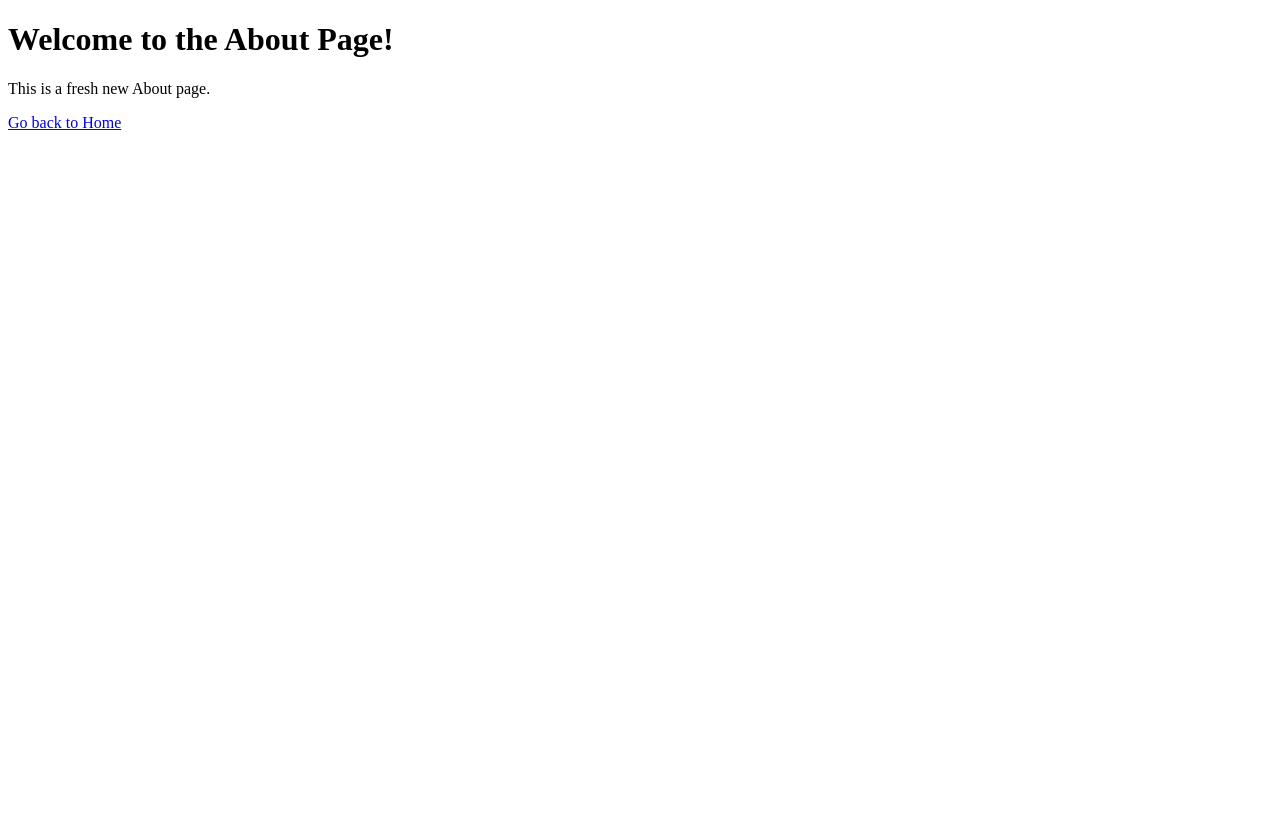
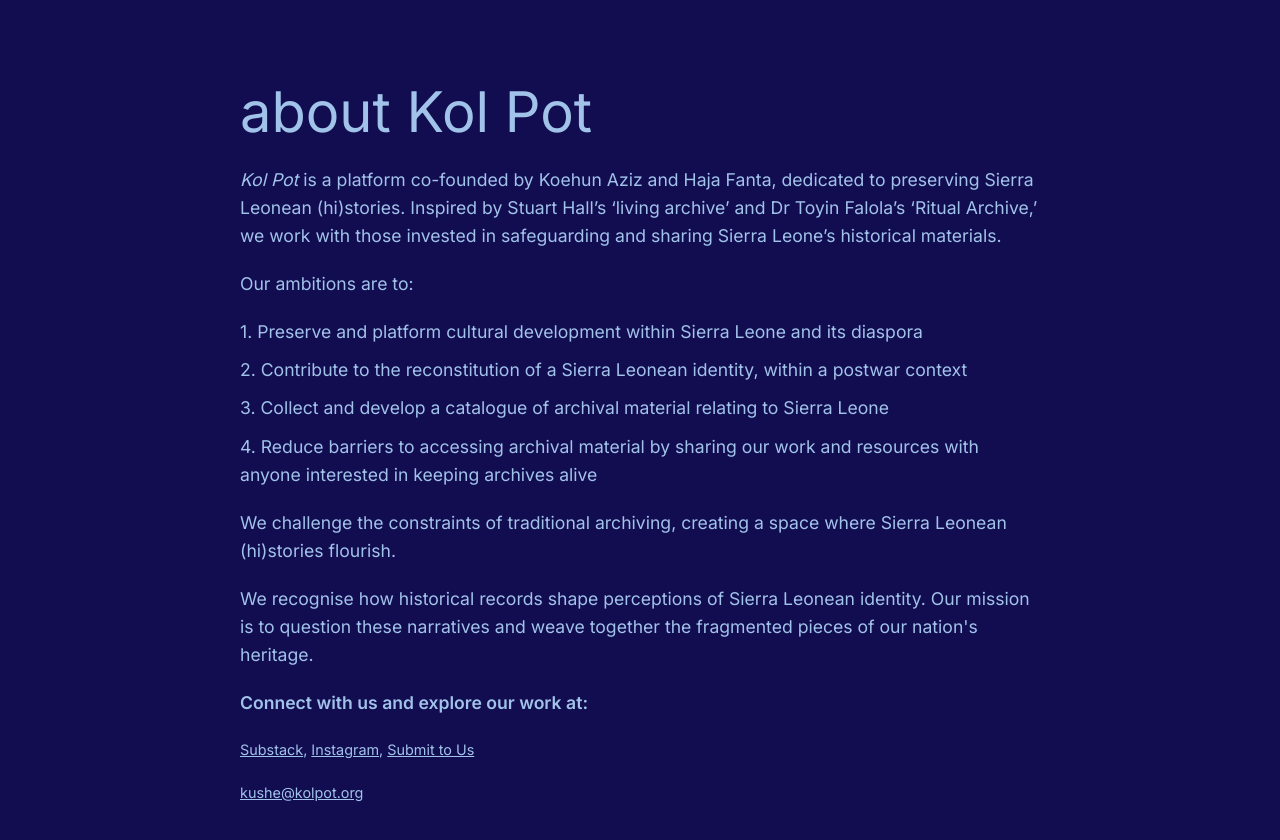
Before and after one commit to KPHFKA/kolpot, a plain HTML site: page about/index.html in a window 1280 px wide. Before the commit the page ends 800 px from the top, so only its background shows below. Drawn offline with Linux system fonts and the light colour scheme.

Commit message:
Updated about page content

```diff
--- a/about/index.html
+++ b/about/index.html
@@ -3,11 +3,85 @@
 <head>
     <meta charset="UTF-8">
     <meta name="viewport" content="width=device-width, initial-scale=1.0">
-    <title>About Kol Pot</title>
+    <title>about - Kol Pot</title>
+    <link href="https://fonts.googleapis.com/css2?family=Inter:wght@400;600&display=swap" rel="stylesheet">
+    <link rel="stylesheet" href="styles.css">
+    <style>
+        body {
+            font-family: 'Inter', sans-serif;
+            margin: 0;
+            padding: 40px;
+            background-color: #120d51;
+            color: #a1c2e9;
+            text-align: left;
+            max-width: 800px;
+            margin: auto;
+        }
+
+        h1 {
+            font-size: 3.5rem;
+            color: #a1c2e9;
+            font-weight: 400;
+            margin-bottom: 20px;
+        }
+
+        p, ul, li { font-size: 1.1rem;
+            line-height: 1.6;
+            margin-bottom: 20px;
+        }
+
+        ul {
+            list-style-type: none;
+            padding: 0;
+            margin-top: 20px;
+        }
+
+        li {
+            margin-bottom: 10px;
+        }
+
+        a { color: #a1c2e9; text-decoration: underline; font-weight: 400;
+            transition: color 0.3s ease;
+        }
+
+        a:hover {
+            color: #ffffff;
+        }
+
+        .button {
+            display: inline-block;
+            margin-top: 30px;
+            padding: 10px 20px;
+            background-color: #a1c2e9;
+            color: #120d51;
+            text-decoration: none;
+            font-weight: bold;
+            border-radius: 5px;
+        }
+    </style>
 </head>
 <body>
-    <h1>Welcome to the About Page!</h1>
-    <p>This is a fresh new About page.</p>
-    <a href="/">Go back to Home</a>
-</body>
+    <h1><a href="index.html" style="text-decoration: none; color: inherit;">about Kol Pot</a></h1>
+    <p><em>Kol Pot</em> is a platform co-founded by Koehun Aziz and Haja Fanta, dedicated to preserving Sierra Leonean (hi)stories. Inspired by Stuart Hall’s ‘living archive’ and Dr Toyin Falola’s ‘Ritual Archive,’ we work with those invested in safeguarding and sharing Sierra Leone’s historical materials.</p>
+
+    <p>Our ambitions are to:</p>
+    <ul>
+        <li> 1. Preserve and platform cultural development within Sierra Leone and its diaspora</li>
+        <li> 2. Contribute to the reconstitution of a Sierra Leonean identity, within a postwar context</li>
+        <li> 3. Collect and develop a catalogue of archival material relating to Sierra Leone</li>
+        <li> 4. Reduce barriers to accessing archival material by sharing our work and resources with anyone interested in keeping archives alive</li>
+    </ul>
+
+    <p>We challenge the constraints of traditional archiving, creating a space where Sierra Leonean (hi)stories flourish.</p>
+
+    <p>We recognise how historical records shape perceptions of Sierra Leonean identity. Our mission is to question these narratives and weave together the fragmented pieces of our nation's heritage.</p>
+
+
+    <p><strong>Connect with us and explore our work at:</strong></p>
+    <p style="font-size: 0.9rem;"><a href="https://dekolpot.substack.com/about" target="_blank">Substack</a>,
+    <a href="https://www.instagram.com/dekolpot/" target="_blank">Instagram</a>,
+    <a href="https://forms.gle/khFcbqNCJQwS5EAM8" target="_blank">Submit to Us</a>
+   <p style="font-size: 0.9rem; margin-top: 5px;"><a href="mailto:kushe@kolpot.org">kushe@kolpot.org</a></p>
+</p>
+    </body>
 </html>
```
